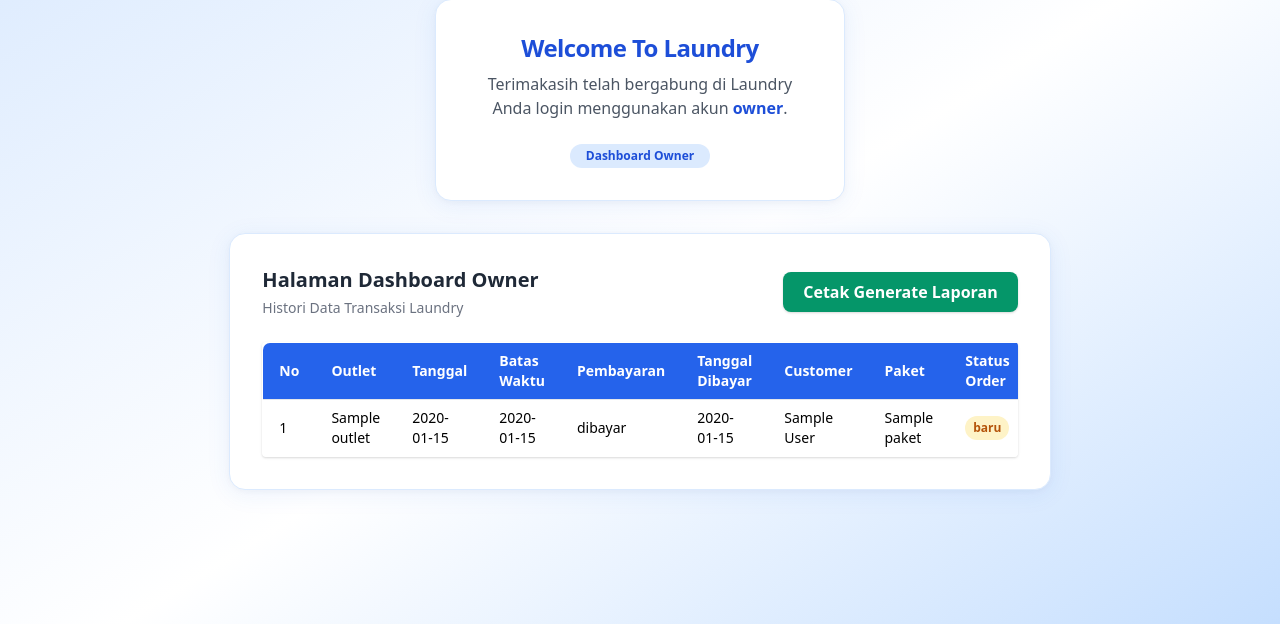
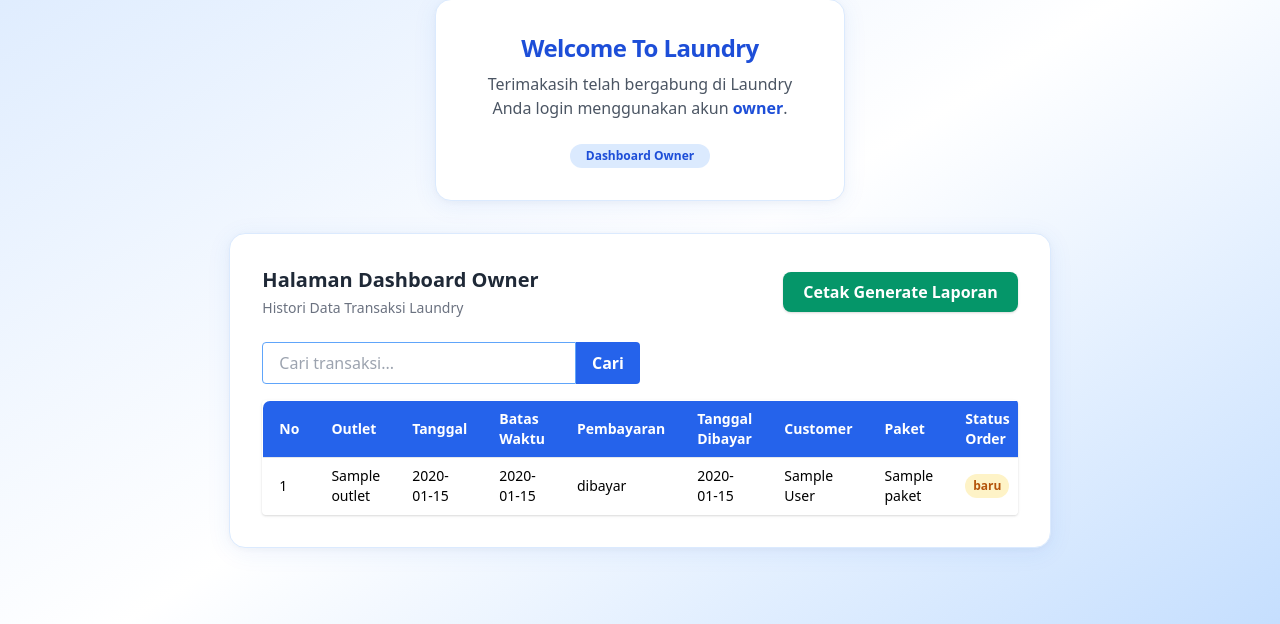
Before and after one commit to 3cvvh/project-laundry, a PHP site: page /owner/index_owner.php in a window 1280 px wide. Shown: the part 99-723 px from the top of the page. Run offline with PHP 8.4, Linux system fonts and the light colour scheme; the visitor is signed in with stand-in values (Sample User, id 1); tables that the repository leaves empty hold one stand-in row (values such as "Sample post"); some libraries are stand-ins or nearby versions.

Commit message:
terakhir(kayaknya)

```diff
--- a/owner/index_owner.php
+++ b/owner/index_owner.php
@@ -55,6 +55,18 @@ if (!isset($_SESSION['login']) || $_SESSION['role'] != 'owner') {
                     </div>
                     <a href="cetak_all.php" target="_blank" class="mt-2 md:mt-0 px-5 py-2 bg-green-600 text-white rounded-lg hover:bg-green-700 font-semibold shadow transition duration-150">Cetak Generate Laporan</a>
                 </div>
+                <!-- Search Bar -->
+                <form method="get" class="mb-4 flex w-full md:w-1/2">
+                    <input type="text" name="search" placeholder="Cari transaksi..." value="<?= isset($_GET['search']) ? htmlspecialchars($_GET['search']) : '' ?>"
+                        class="w-full px-4 py-2 border border-blue-400 rounded-l focus:outline-none focus:ring-2 focus:ring-blue-500" />
+                    <?php if (!empty($_GET['search'])): ?>
+                        <a href="index_owner.php" class="flex items-center px-3 bg-gray-200 hover:bg-gray-300 border-t border-b border-r border-blue-400 rounded-r text-gray-600 transition" title="Hapus pencarian">
+                            <span class="material-icons text-base">close</span>
+                        </a>
+                    <?php else: ?>
+                        <button type="submit" class="bg-blue-600 hover:bg-blue-700 text-white font-bold px-4 py-2 rounded-r transition duration-200">Cari</button>
+                    <?php endif; ?>
+                </form>
                 <div class="overflow-x-auto rounded shadow">
                     <table class="min-w-full bg-white border border-gray-200 text-sm rounded-lg overflow-hidden">
                         <thead>
@@ -74,10 +86,27 @@ if (!isset($_SESSION['login']) || $_SESSION['role'] != 'owner') {
                         <tbody>
                         <?php
                         include "koneksi.php";
-                        $qry_transaksi=mysqli_query($conn,"select * from transaksi JOIN outlet ON outlet.id_outlet = transaksi.id_outlet JOIN member ON member.id_member = transaksi.id_member JOIN paket ON paket.id_paket = transaksi.id_paket");
+                        // Search logic for all columns
+                        $where = "";
+                        if (isset($_GET['search']) && $_GET['search'] !== "") {
+                            $search = mysqli_real_escape_string($conn, $_GET['search']);
+                            $columns = [
+                                'outlet.nama', 'transaksi.tgl', 'transaksi.batas_waktu', 'transaksi.dibayar',
+                                'transaksi.tgl_bayar', 'member.nama_member', 'paket.nama_paket', 'transaksi.status'
+                            ];
+                            $search_clauses = [];
+                            foreach ($columns as $col) {
+                                $search_clauses[] = "$col LIKE '%$search%'";
+                            }
+                            $where = "WHERE " . implode(" OR ", $search_clauses);
+                        }
+                        $qry_transaksi=mysqli_query($conn,"select * from transaksi JOIN outlet ON outlet.id_outlet = transaksi.id_outlet JOIN member ON member.id_member = transaksi.id_member JOIN paket ON paket.id_paket = transaksi.id_paket $where");
                         $no=0;
+                        $found = false;
                         while($data_transaksi=mysqli_fetch_array($qry_transaksi)){
-                        $no++;?>
+                        $no++;
+                        $found = true;
+                        ?>
                             <tr class="border border-gray-200 hover:shadow-lg hover:bg-blue-50 transition-all duration-200 md:table-row flex flex-col md:flex-row mb-6 md:mb-0 bg-white md:bg-transparent rounded-xl md:rounded-none shadow md:shadow-none w-full md:w-auto">
                                 <td class="px-4 py-3 md:py-2 md:table-cell block border-b md:border-b-0" data-label="No">
                                     <span class="font-semibold md:hidden block text-blue-700 mb-1">No</span><?=$no?>
@@ -122,6 +151,11 @@ if (!isset($_SESSION['login']) || $_SESSION['role'] != 'owner') {
                                     </a>
                                 </td>
                             </tr>
+                        <?php }
+                        if (!$found) { ?>
+                            <tr>
+                                <td colspan="10" class="text-center py-6 text-gray-500">Data tidak ditemukan.</td>
+                            </tr>
                         <?php } ?>
                         </tbody>
                     </table>
```
Also changed, not shown: admin/hapus_member.php (+7 -0 lines), kasir/hapus_member.php (+7 -0 lines).
